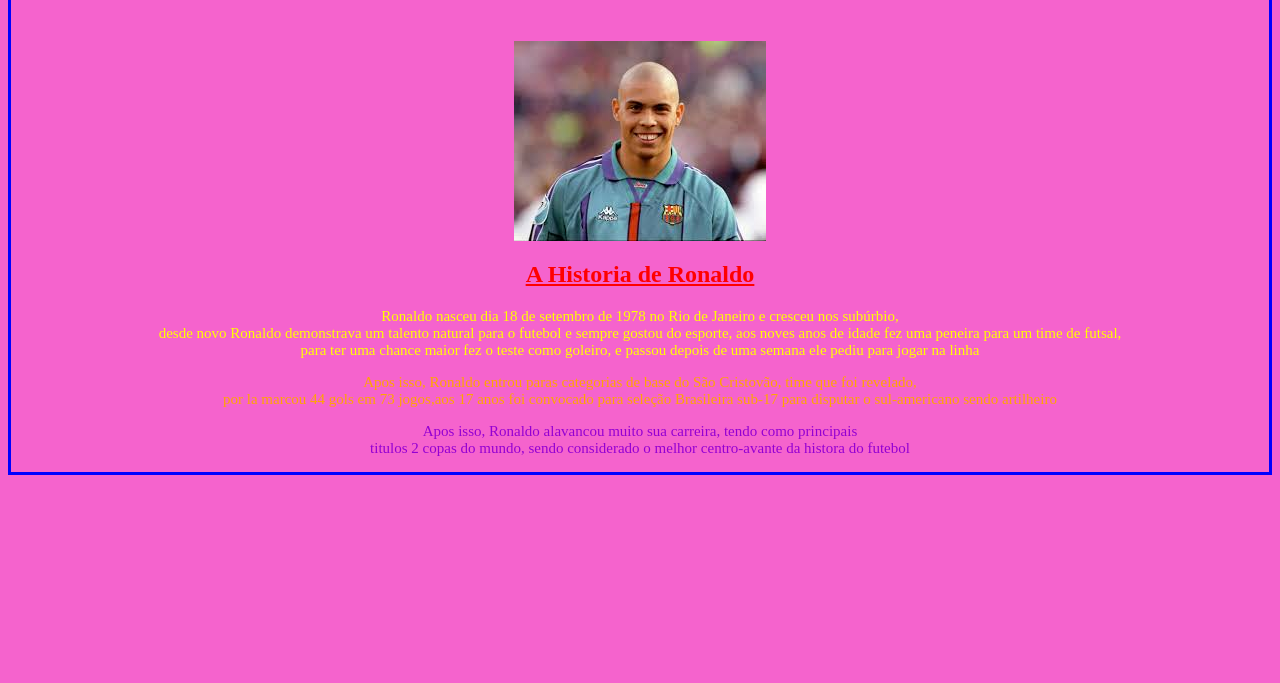
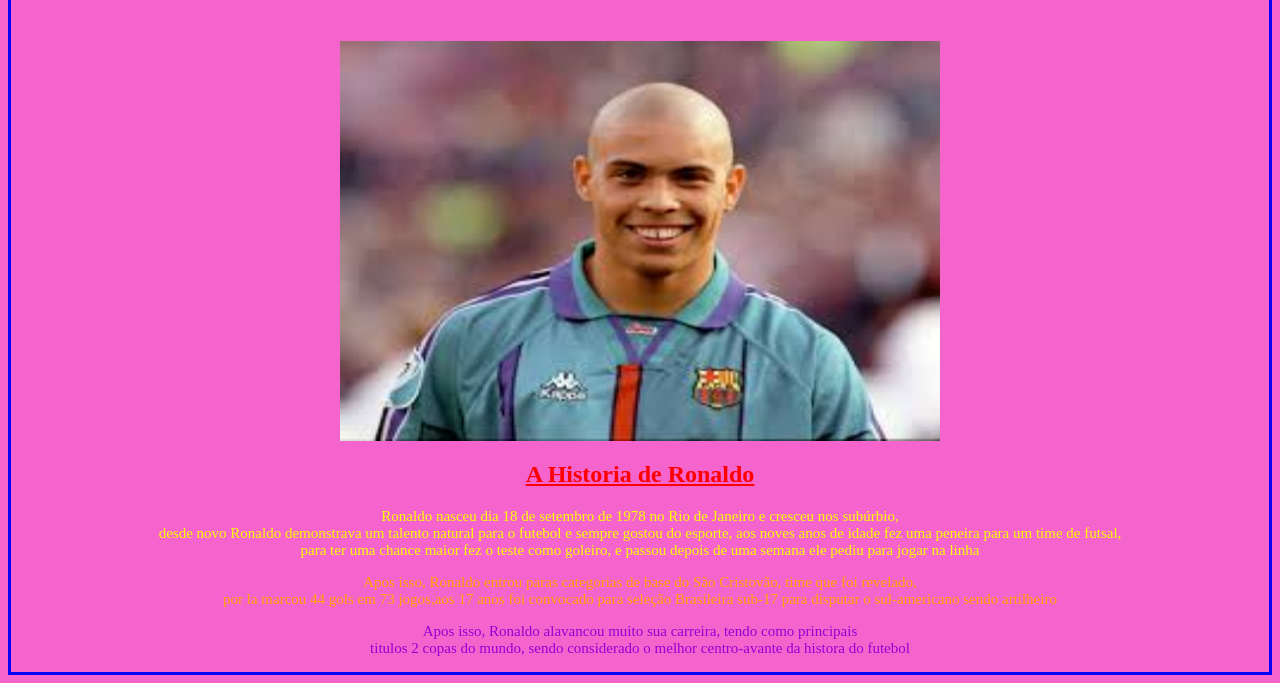
Before and after one commit to vinicius-Oliveira-dias/meuBlog1c, a plain HTML site: page index.html in a window 1280 px wide. Shown: the part 137-820 px from the top of the page. Drawn offline with Linux system fonts and the light colour scheme.

Commit message:
aplicação

```diff
--- a/index.html
+++ b/index.html
@@ -49,8 +49,7 @@
             display: flex;
             align-items: center;
             justify-content: center;
-            width: 400;
-            height: 600;
+
         }
     </style>
 </head>
@@ -58,7 +57,7 @@
 <body>
     <h1>Ronaldo, o Fenômeno</h1>
     <div class="centro">
-        <img src="img1.jpeg"/>
+        <img src="img1.jpeg" width="600" height="400"/>
     </div>
     <h2>A Historia de Ronaldo</h2>
     <p id="p1">Ronaldo nasceu dia 18 de setembro de 1978 no Rio de Janeiro e cresceu nos subúrbio,<br> desde novo
```
